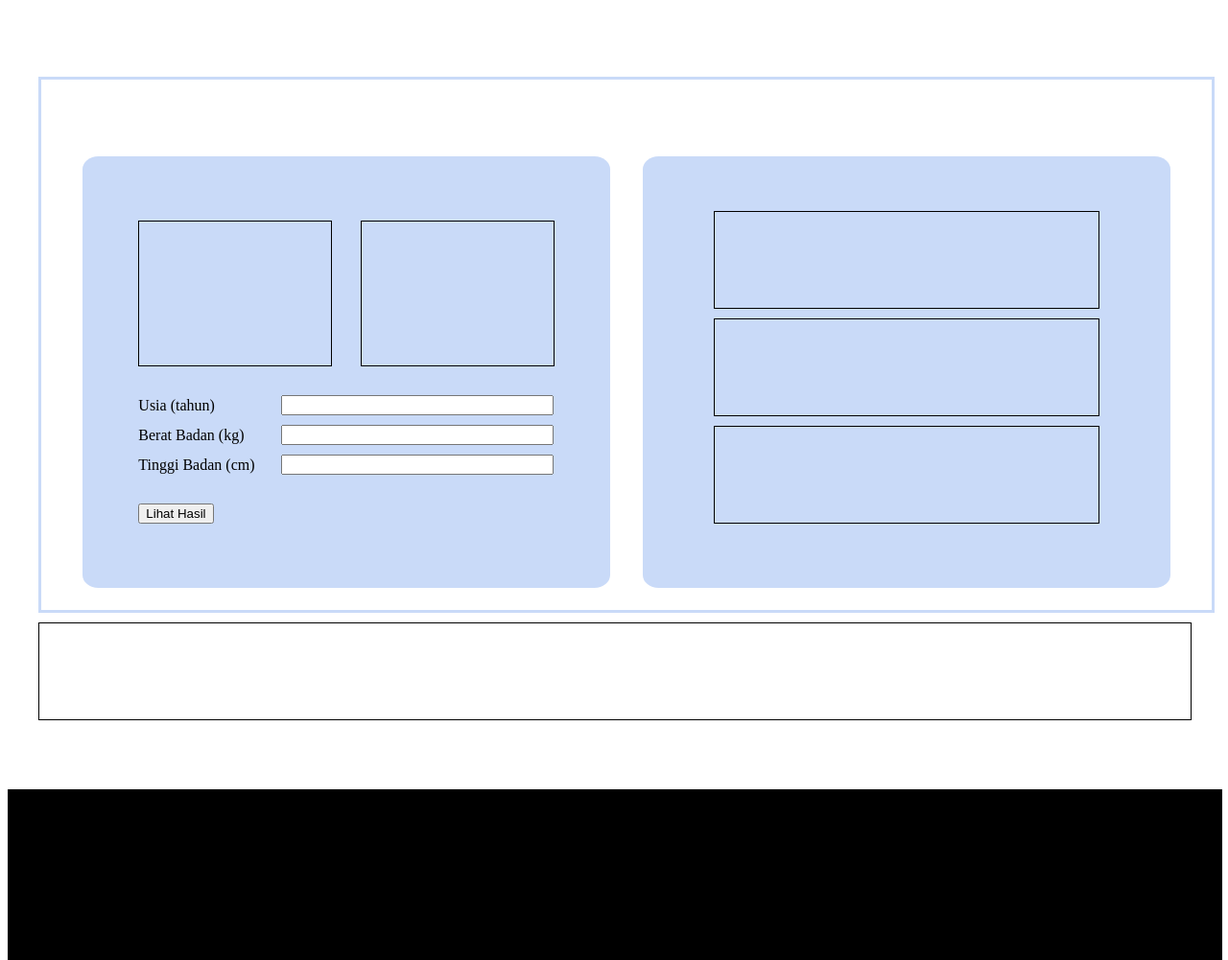
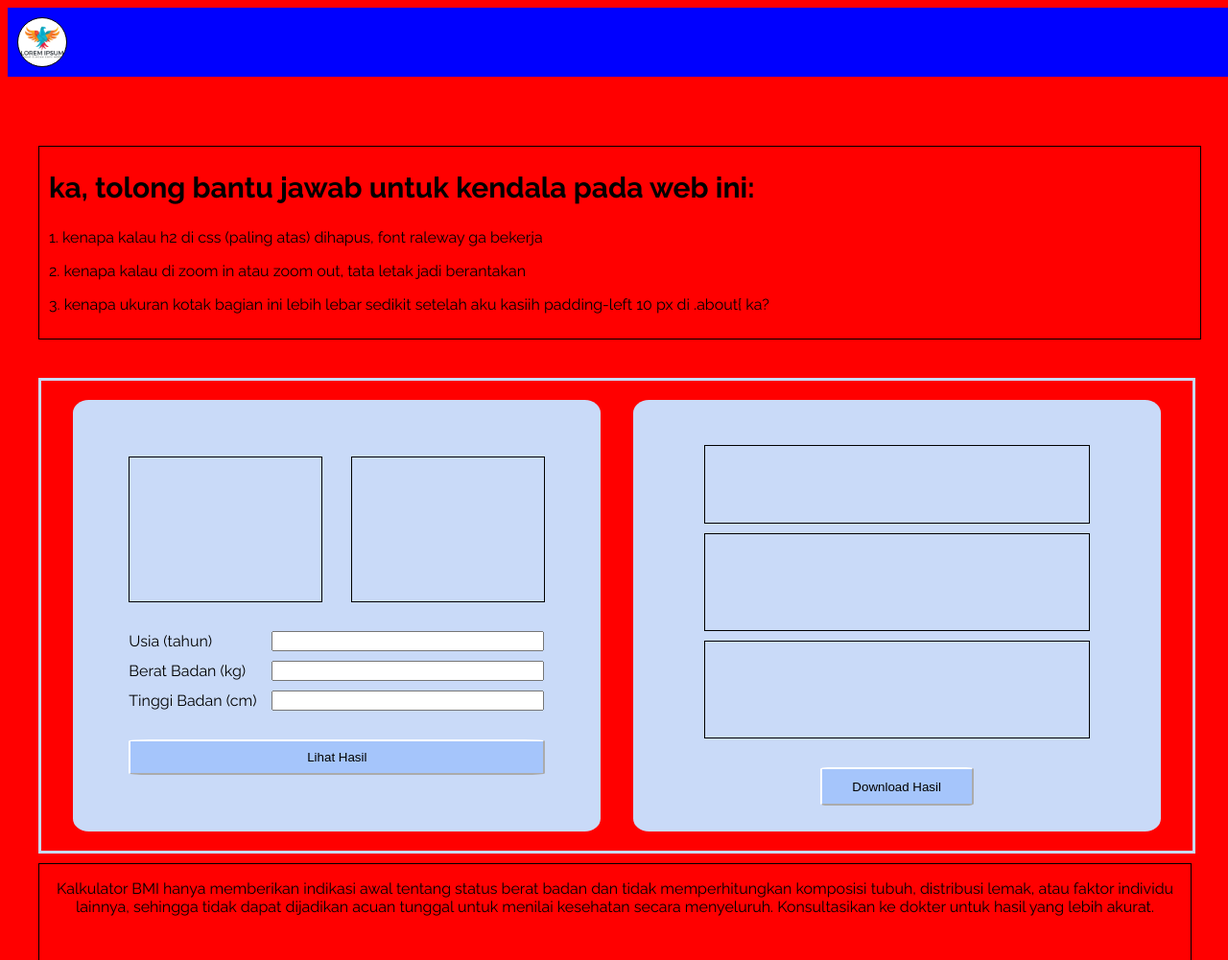
Before and after one commit to revou-fundamental-course/8-jul-24-vellandth, a plain HTML site: page index.html in a window 1280 px wide. Shown: the top 1001 px of the page at 96% size. Drawn offline with nearby package versions, Linux system fonts and the light colour scheme.

Commit message:
test ukuran header

```diff
--- a/css/style.css
+++ b/css/style.css
@@ -2,9 +2,19 @@
 #c9daf8
 #d9d9d9
 
+*{
+    box-sizing: border-box;
+}
+
 h2{
     font-size: 30px;
 }
+
+body{
+    font-family: "Raleway", sans-serif;
+    background-color: red;
+}
+
 
 main{
     padding: 32px;
@@ -12,12 +22,23 @@ main{
 
 /*----------------------header----------------------*/
 header{
+    width: 100%;
+    height: 100%;
+    background-color: blue;
+    box-shadow: red;
+    padding: 10px;
+}
 
+.logo{
+    border: 1px solid;
+    width: 50px;
+    height: 50px;
+    border-radius: 50%;
+    background-image: url(../assets/logo.jpg);
+    background-size: cover;
 }
 
 /*----------------------banner----------------------*/
-
-/*---banner---*/
 .banner{
     width: 100%;
     height: 450px;
@@ -26,13 +47,14 @@ header{
     background-color: #c9daf8;
 }
 
-/*---about---*/
+/*----------------------about----------------------*/
 .about{
     width: 100%;
     height: 200px;
     border: 1px solid;
     border-color: black;
     margin-top: 40px;
+    padding-left: 10px;
 }
 
 
@@ -46,7 +68,8 @@ header{
     border: 3px solid;
     border-color: #c9daf8;
     margin-top: 40px;
-    padding: 80px 10px 23px 10px;
+    padding-top: 20px;
+    padding-bottom: 20px;
 }
 
 /*----------------------input----------------------*/
@@ -104,6 +127,15 @@ header{
     flex: 2;
 }
 
+button{
+    width: 100%;
+    height: 37px;
+    border-radius: 5%;
+    background-color: #a5c5fb;
+    border-color: white;
+    color: rgb(0, 0, 0);
+}
+
 /*----------------------output----------------------*/
 .output{
     display: flex;
@@ -122,8 +154,9 @@ header{
 
 .output-status{
     width: 400px;
-    height: 100px;
+    height: 80px;
     border: 1px solid;
+    margin-top: 30px;
 }
 
 .output-number{
@@ -138,6 +171,15 @@ header{
     border: 1px solid;
 }
 
+.output button{
+    width: 160px;
+    height: 40px;
+    border-radius: 5%;
+    background-color: #a5c5fb;
+    border-color: white;
+    color: rgb(0, 0, 0);
+    margin-top: 20px;
+}
 
 /*----------------------peringatan----------------------*/
 
@@ -147,14 +189,15 @@ header{
     border: 1px solid;
     border-color: black;
     margin-top: 10px;
+    text-align: center;
 }
 
 /*----------------------footer----------------------*/
 footer{
     width: 100%;
-    height: 300px;
+    height: 200px;
     border: 1px solid;
     border-color: black;
     background-color: black;
-    margin-top: 40px;
+    margin-top: 20px;
 }
--- a/index.html
+++ b/index.html
@@ -3,11 +3,30 @@
 <head>
     <meta charset="UTF-8">
     <meta name="viewport" content="width=device-width, initial-scale=1.0">
-    <script src="https://unpkg.com/feather-icon"></script>
+    <script src="https://unpkg.com/feather-icons"></script>
     <link rel="stylesheet" href="css/style.css">
+    <link rel="preconnect" href="https://fonts.googleapis.com">
+    <link rel="preconnect" href="https://fonts.gstatic.com" crossorigin>
+    <link href="https://fonts.googleapis.com/css2?family=Raleway:wght@100;400;700;900&display=swap" rel="stylesheet">
     <title>Kalkulator BMI</title>
 </head>
 <body>
+
+
+<!-----------------------------------header section----------------------------------->
+<header class="navigation">
+
+    <!--logo-->
+    <div class="logo"></div>
+
+
+    <!--nama rs-->
+
+    <!--menubar-->
+    <nav class="menubar">
+
+    </nav>
+</header>
 
 <!-----------------------------------main section----------------------------------->
 <main>
@@ -19,7 +38,11 @@
 
 
     <!--about-->
-    <!--<section class="about" id="about">
+    <section class="about" id="about">
+        <h2>ka, tolong bantu jawab untuk kendala pada web ini:</h2>
+        <p>1. kenapa kalau h2 di css (paling atas) dihapus, font raleway ga bekerja</p>
+        <p>2. kenapa kalau di zoom in atau zoom out, tata letak jadi berantakan</p>
+        <p>3. kenapa ukuran kotak bagian ini lebih lebar sedikit setelah aku kasiih padding-left 10 px di .about{ ka?</p>
 
     </section>
 
@@ -71,11 +94,17 @@
 
             <div class="output-info"></div>
 
+            <div class="button">
+                <button type="submit">Download Hasil</button>
+            </div>
+
         </section>
 
     </section>
 
     <section class="peringatan">
+        <p>
+            Kalkulator BMI hanya memberikan indikasi awal tentang status berat badan dan tidak memperhitungkan komposisi tubuh, distribusi lemak, atau faktor individu lainnya, sehingga tidak dapat dijadikan acuan tunggal untuk menilai kesehatan secara menyeluruh. Konsultasikan ke dokter untuk hasil yang lebih akurat.</p>
 
     </section>
 
```
Also changed, not shown: assets/logo.jpg (added).
